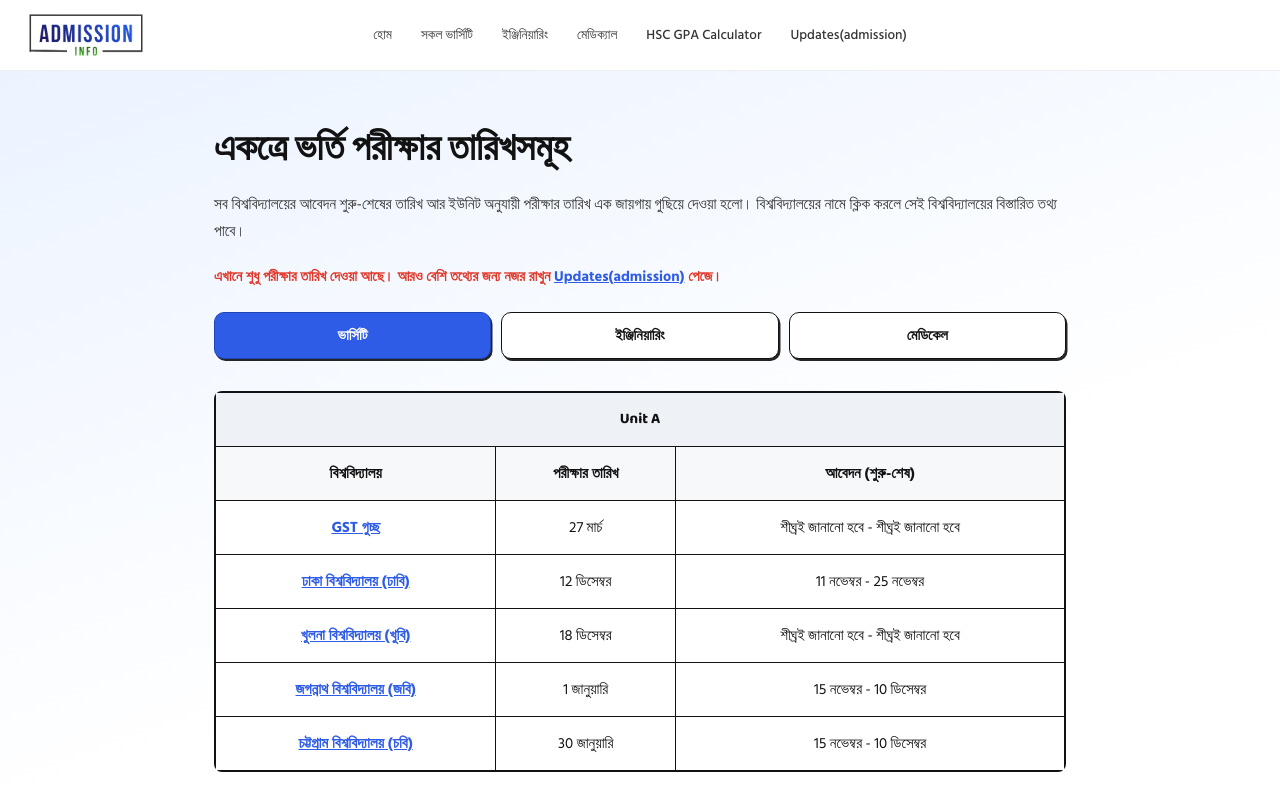
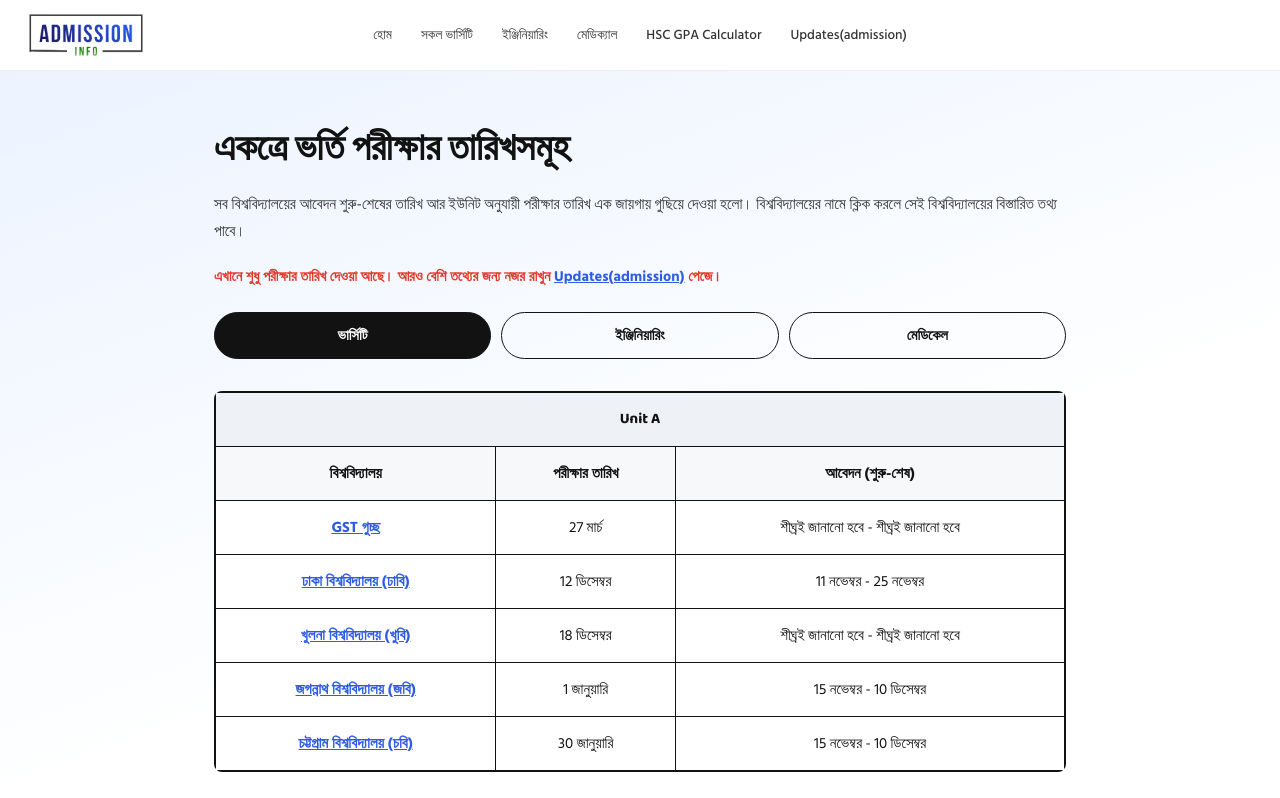
Before and after one commit to nishat-jihad/Admission-info, a Next.js app in the folder chance-hobe-ki/: page /exam-dates in a window 1280 px wide. Shown: the top 798 px of the page. Built offline with nearby package versions, Linux system fonts and the light colour scheme.

Commit message:
Update globals.css

```diff
--- a/chance-hobe-ki/src/app/globals.css
+++ b/chance-hobe-ki/src/app/globals.css
@@ -2536,11 +2536,11 @@ section.block h2 .circular-tag {
   font-weight: 700;
   font-size: 14.5px;
   padding: 11px 14px;
-  background: #ffffff;
+  background: transparent;
   color: var(--black);
   border: 1.5px solid var(--black);
-  border-radius: 10px;
-  box-shadow: var(--shadow-thin);
+  border-radius: 999px;
+  box-shadow: none;
   cursor: pointer;
   transition: background 0.15s ease, color 0.15s ease, transform 0.1s ease;
 }
@@ -2552,9 +2552,9 @@ section.block h2 .circular-tag {
 }
 .updates-filter-btn-active,
 .updates-filter-btn-active:hover {
-  background: var(--blue);
+  background: var(--black);
   color: #ffffff;
-  border-color: var(--blue-dark);
+  border-color: var(--black);
 }
 .updates-empty {
   font-size: 14.5px;
```
